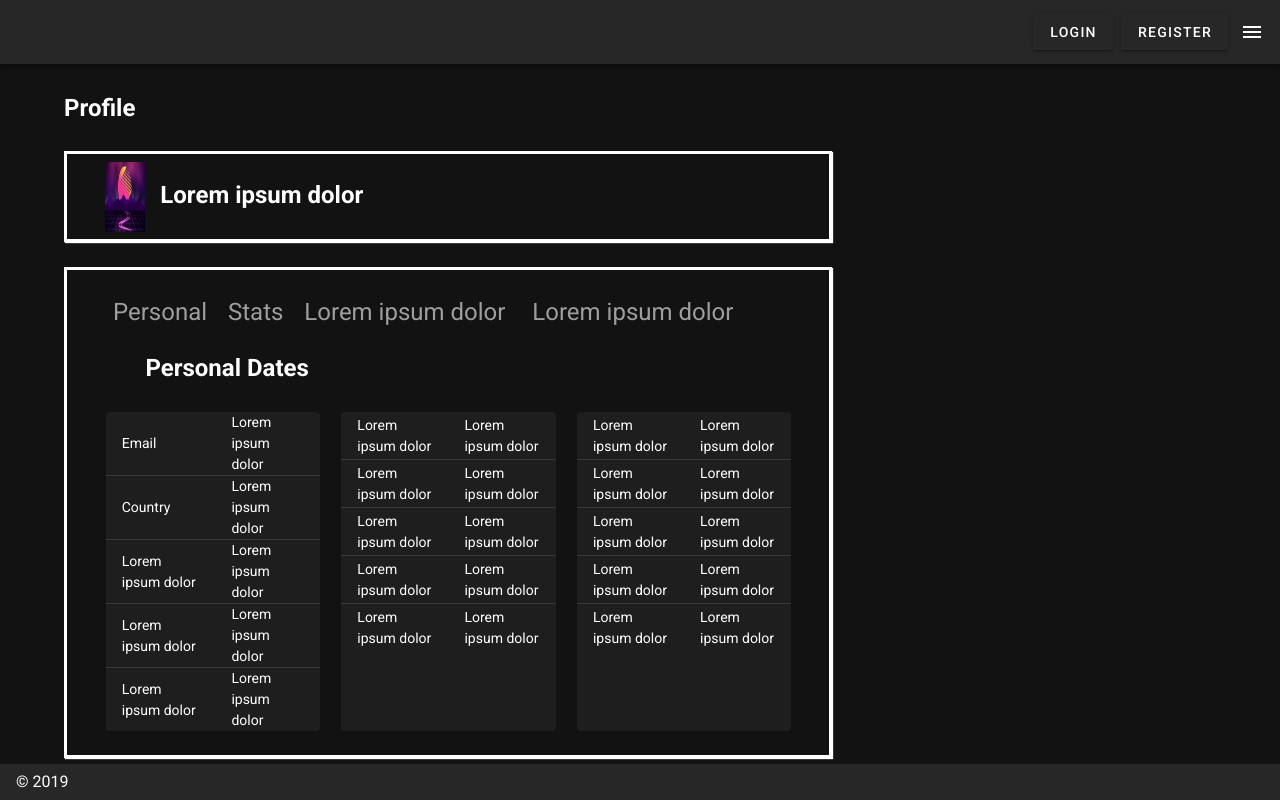
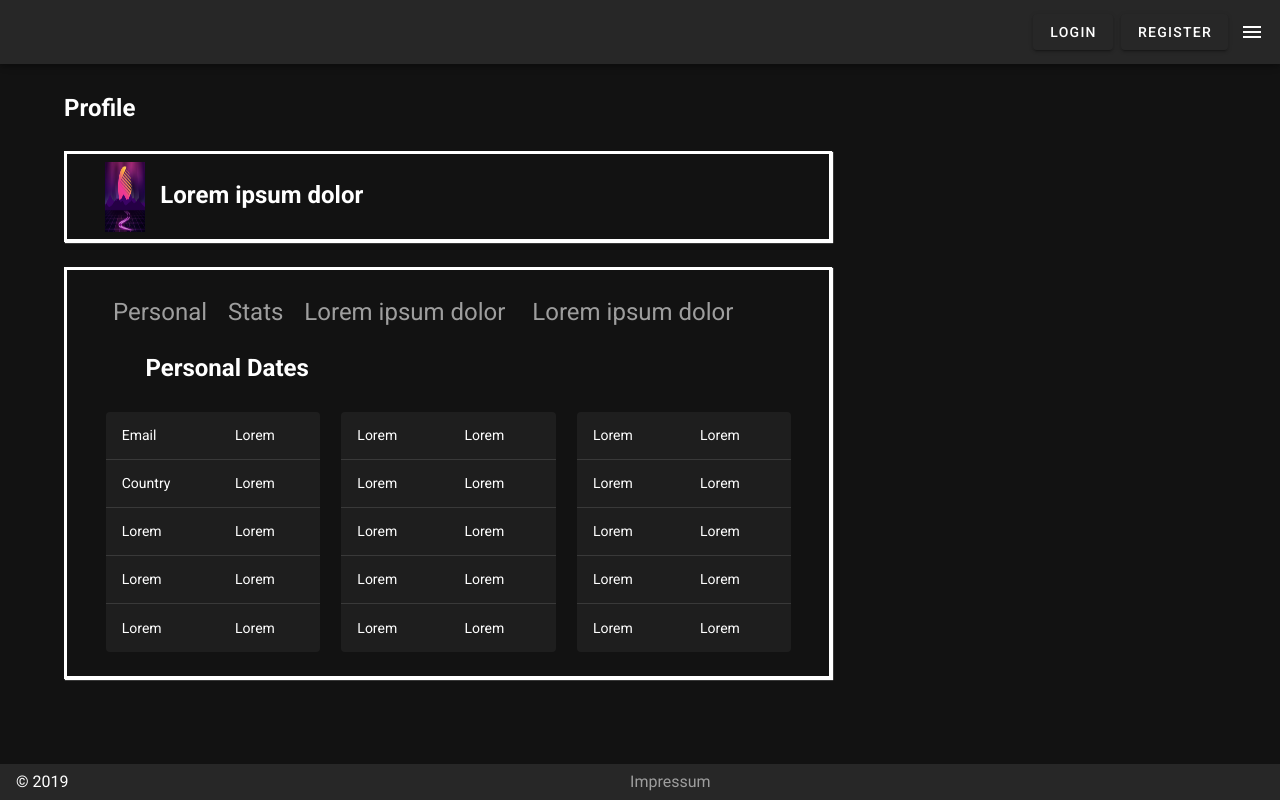
Before and after one commit to hfu-gis/Delta, a Vue app: page /Profil in a window 1280 px wide. Built offline with nearby package versions, Linux system fonts and the light colour scheme.

Commit message:
Impressum

```diff
--- a/src/App.vue
+++ b/src/App.vue
@@ -31,6 +31,7 @@
 
     <v-footer app>
       <span>&copy; 2019</span>
+      <router-link to="/Impressum" style="justify-content: center; text-decoration: none; margin-left: 45%">Impressum</router-link>
     </v-footer>
   </v-app>
 </template>
--- a/src/router/index.js
+++ b/src/router/index.js
@@ -9,6 +9,7 @@ import TheSlums from "../views/TheSlums";
 import HandgrenadeItem from "../views/HandgrenadeItem";
 import LaptopItem from "../views/LaptopItem";
 import LoginBotS from "../views/LoginBotS";
+import Impressum from "../views/Impressum";
 // import Game from "../views/Game";
 import About from "../views/About";
 import Privacy from "../views/Privacy";
@@ -28,6 +29,11 @@ const routes = [
     path: "/Registration",
     name: "Registration",
     component: Registration
+  },
+  {
+    path: "/Impressum",
+    name: "Impressum",
+    component: Impressum
   },
   {
     path: "/Profil/Stats",
--- /dev/null
+++ b/src/views/Impressum.vue
@@ -0,0 +1,14 @@
+<template>
+    <v-container>
+    </v-container>
+</template>
+
+<script>
+    export default {
+        name: "Impressum"
+    }
+</script>
+
+<style scoped>
+
+</style>
--- a/src/views/Playerprofile.vue
+++ b/src/views/Playerprofile.vue
@@ -73,67 +73,67 @@
                 desserts: [
                     {
                         name: 'Email',
-                        info: 'Lorem ipsum dolor',
+                        info: 'Lorem',
                     },
                     {
                         name: 'Country',
-                        info: 'Lorem ipsum dolor',
+                        info: 'Lorem',
                     },
                     {
-                        name: 'Lorem ipsum dolor',
-                        info: 'Lorem ipsum dolor',
+                        name: 'Lorem',
+                        info: 'Lorem',
                     },
                     {
-                        name: 'Lorem ipsum dolor',
-                        info: 'Lorem ipsum dolor',
+                        name: 'Lorem',
+                        info: 'Lorem',
                     },
                     {
-                        name: 'Lorem ipsum dolor',
-                        info: 'Lorem ipsum dolor',
+                        name: 'Lorem',
+                        info: 'Lorem',
                     },
                 ],
                 dess: [
                     {
-                        name: 'Lorem ipsum dolor',
-                        info: 'Lorem ipsum dolor',
+                        name: 'Lorem',
+                        info: 'Lorem',
                     },
                     {
-                        name: 'Lorem ipsum dolor',
-                        info: 'Lorem ipsum dolor',
+                        name: 'Lorem',
+                        info: 'Lorem',
                     },
                     {
-                        name: 'Lorem ipsum dolor',
-                        info: 'Lorem ipsum dolor',
+                        name: 'Lorem',
+                        info: 'Lorem',
                     },
                     {
-                        name: 'Lorem ipsum dolor',
-                        info: 'Lorem ipsum dolor',
+                        name: 'Lorem',
+                        info: 'Lorem',
                     },
                     {
-                        name: 'Lorem ipsum dolor',
-                        info: 'Lorem ipsum dolor',
+                        name: 'Lorem',
+                        info: 'Lorem',
                     },
                 ],
                 desser: [
                     {
-                        name: 'Lorem ipsum dolor',
-                        info: 'Lorem ipsum dolor',
+                        name: 'Lorem',
+                        info: 'Lorem',
                     },
                     {
-                        name: 'Lorem ipsum dolor',
-                        info: 'Lorem ipsum dolor',
+                        name: 'Lorem',
+                        info: 'Lorem',
                     },
                     {
-                        name: 'Lorem ipsum dolor',
-                        info: 'Lorem ipsum dolor',
+                        name: 'Lorem',
+                        info: 'Lorem',
                     },
                     {
-                        name: 'Lorem ipsum dolor',
-                        info: 'Lorem ipsum dolor',
+                        name: 'Lorem',
+                        info: 'Lorem',
                     },
                     {
-                        name: 'Lorem ipsum dolor',
-                        info: 'Lorem ipsum dolor',
+                        name: 'Lorem',
+                        info: 'Lorem',
                     },
                 ],
             }
```
